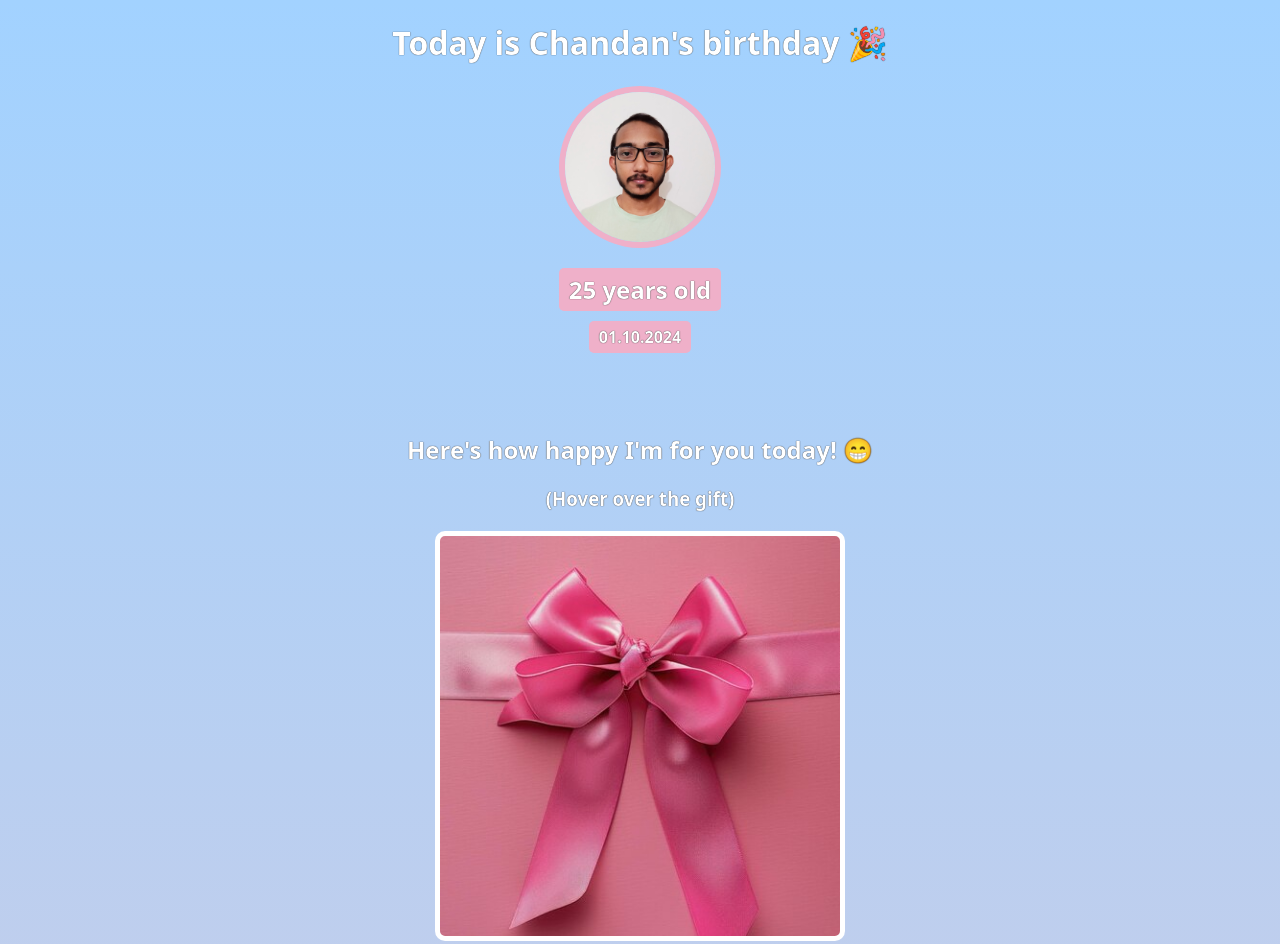
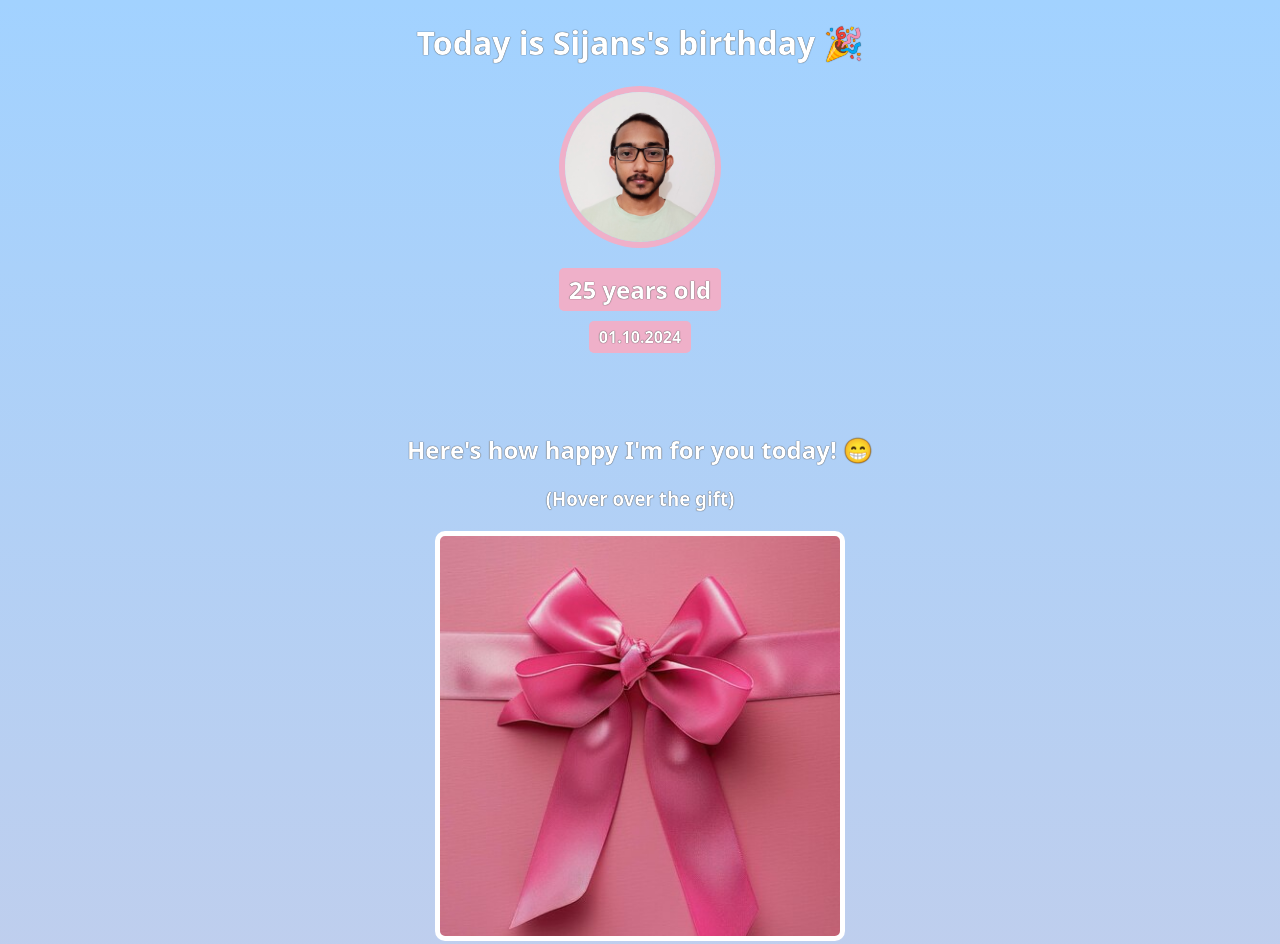
Before and after one commit to TarifChandan/birthday-website, a plain HTML site: page index.html in a window 1280 px wide. Shown: the top 944 px of the page. Drawn offline with Linux system fonts and the light colour scheme; a web font is replaced by a local one.

Commit message:
Changed the name to Sijan

```diff
--- a/index.html
+++ b/index.html
@@ -10,7 +10,7 @@
     </head>
     <body>
         <div id="header">
-            <h1>Today is Chandan's birthday 🎉</h1>
+            <h1>Today is Sijans's birthday 🎉</h1>
             <img id="profile-pic" src="images/tarif.jpg" alt="Headshot of Tarif">
             <h2 id="bday-age">25 years old</h2>
             <h4 id="bday-date">01.10.2024</h4>
```
